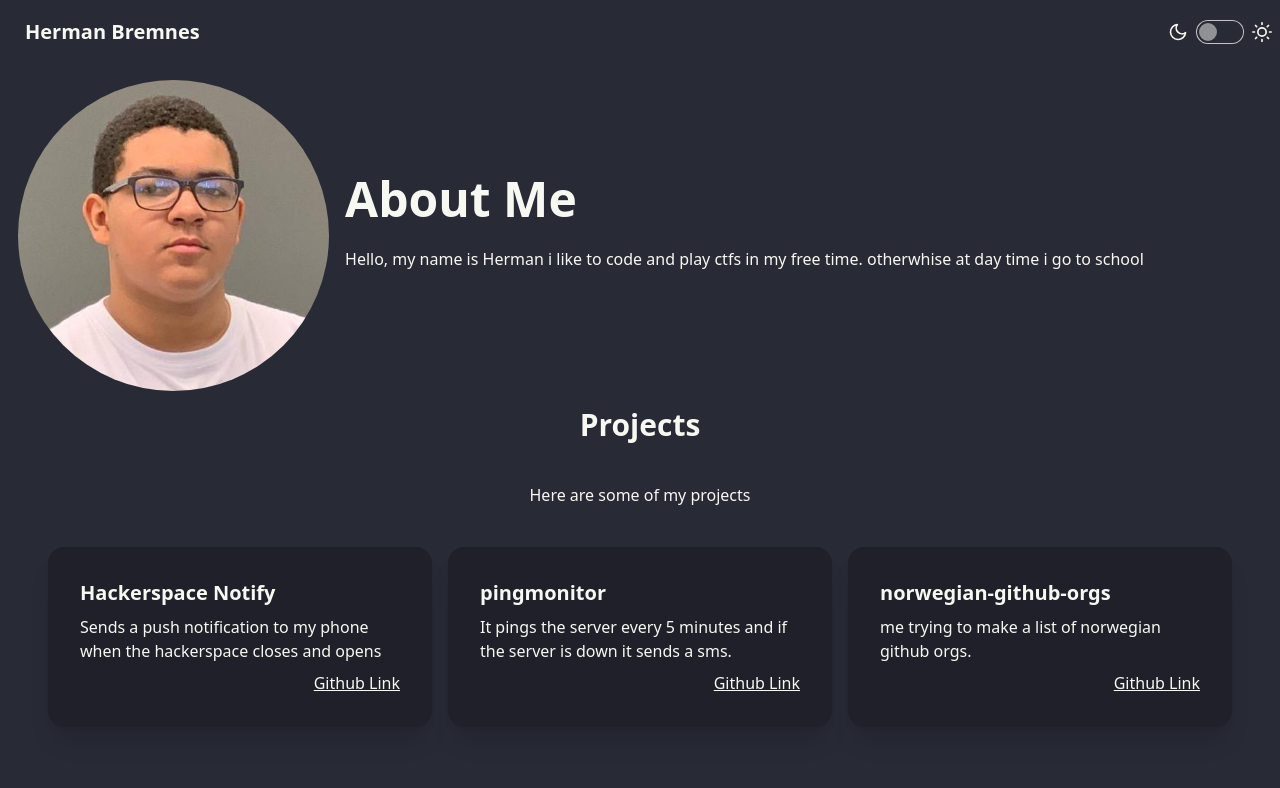
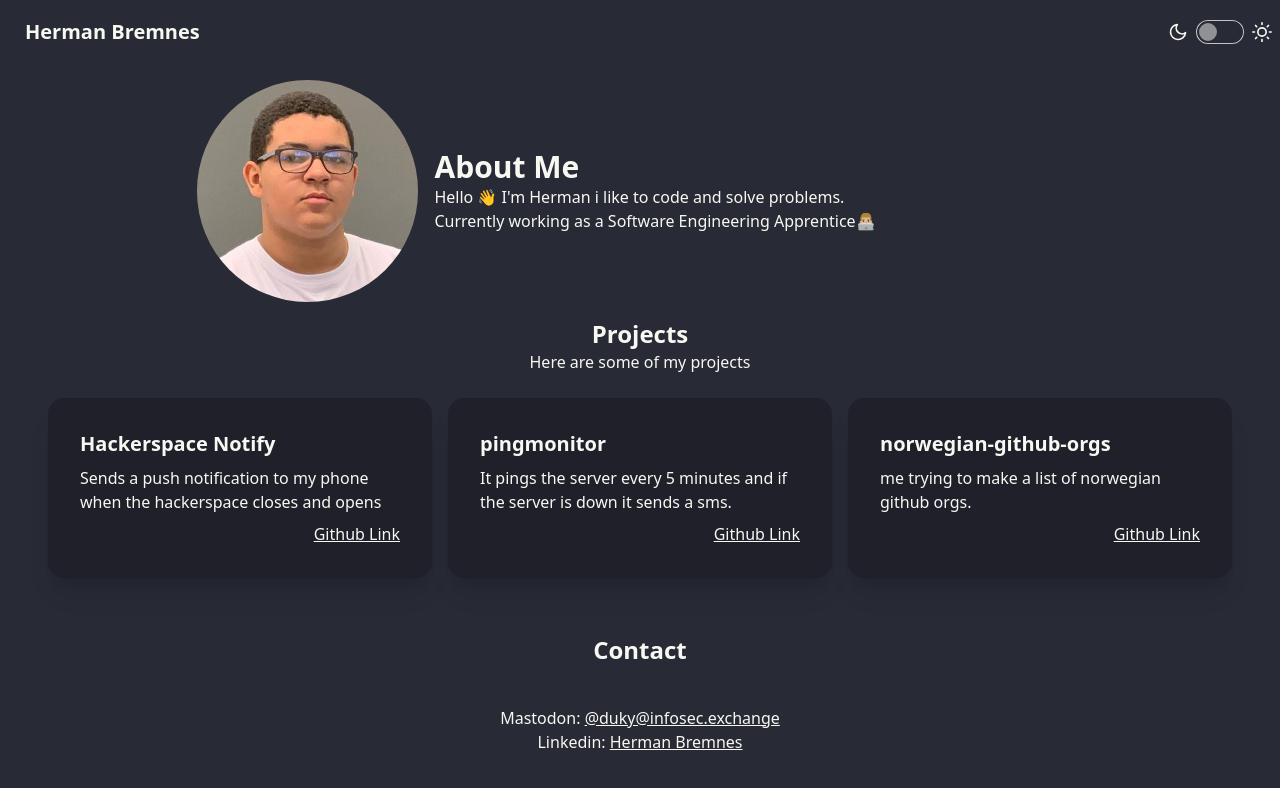
Before and after one commit to bernes1/portfolio, a Vue app: page / in a window 1280 px wide. Shown: the top 788 px of the page. Built offline with nearby package versions, Linux system fonts and the light colour scheme.

Commit message:
Yolo updated some text and shii

```diff
--- a/src/components/About.vue
+++ b/src/components/About.vue
@@ -11,8 +11,9 @@ const title = ref("About Me")
     </div>
 
     <div class="flex-grow">
-      <h1 class="text-5xl font-bold">{{ title }}</h1>
-      <p class="py-6">Hello, my name is Herman i like to code and play ctfs in my free time. otherwhise at day time i go to school</p>
+      <h1 class="text-3xl font-bold">{{ title }}</h1>
+      <p class="">Hello 👋 I'm Herman i like to code and solve problems.</p>
+      <p>Currently working as a Software Engineering Apprentice👨🏼‍💻</p>
     </div>
   </div>
 
--- a/src/components/Contact.vue
+++ b/src/components/Contact.vue
@@ -4,8 +4,8 @@
 
 <template>
     <div class="flex flex-col text-center mb-10">
-        <h1 class="text-3xl font-bold mb-10">Contact</h1>
+        <h1 class="text-2xl font-bold mb-10">Contact</h1>
         <p>Mastodon: <a class="link" href="https://infosec.exchange/@duky" target="_blank" rel="noopener noreferrer">@duky@infosec.exchange</a></p>
-        <p>Linkedin: <a class="link"   href="https://www.linkedin.com/in/hermanbremnes/" target="_blank" rel="noopener noreferrer">Herman Bremnes</a></p>
+        <p>Linkedin: <a class="link" href="https://www.linkedin.com/in/hermanbremnes/" target="_blank" rel="noopener noreferrer">Herman Bremnes</a></p>
     </div>
 </template>
--- a/src/components/Home.vue
+++ b/src/components/Home.vue
@@ -2,12 +2,13 @@
 import About from './About.vue';
 import Contact from './Contact.vue';
 import Projects from './Projects.vue';
+import Blog from "@/components/Blog.vue";
 defineProps(['name'])
 </script>
 
 <template>
     <div class="flex flex-col justify-between min-h-screen">
-        <div class="flex-grow">
+        <div class="flex-grow gap-2">
             <About></About>
             <Projects></Projects>
             <Contact class="my-14"></Contact>
--- a/src/components/Projects.vue
+++ b/src/components/Projects.vue
@@ -7,9 +7,9 @@ const projects = [
 </script>
 
 <template>
-    <div class="container mx-auto flex items-center flex-col">
-        <h1 class="text-3xl font-bold mb-10">Projects</h1>
-        <p class="text-center mb-10">Here are some of my projects</p>
+    <div class="container mx-auto flex items-center flex-col mb-6">
+        <h1 class="text-2xl font-bold">Projects</h1>
+        <p class="text-center">Here are some of my projects</p>
     </div>
 
     <div class="grid justify-center grid-flow-row lg:grid-flow-col gap-4">
```
